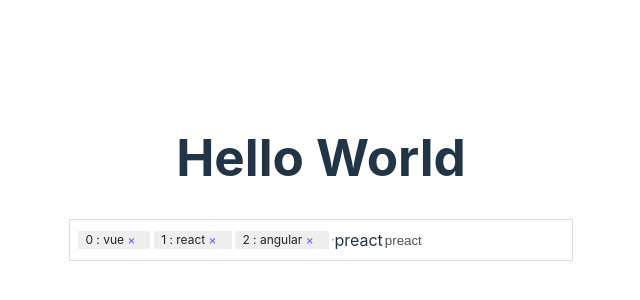
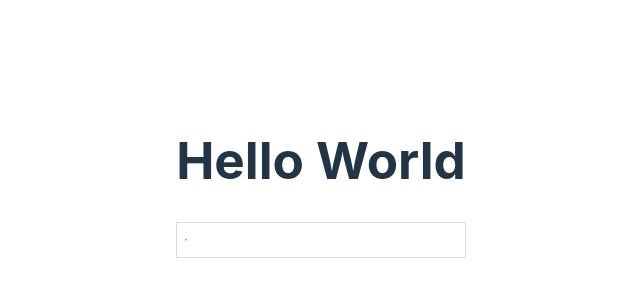
Before and after one commit to nikolozi2001/tags-input, a Vue app: page / in a window 1280 px wide. Shown: the part 222-522 px from the top of the page, without its empty margins (319-959 px from the left). Built offline with nearby package versions, Linux system fonts and the light colour scheme.

Commit message:
Component Communication with Props

```diff
--- a/src/App.vue
+++ b/src/App.vue
@@ -1,19 +1,24 @@
 <script>
-import TagsInput from './components/TagsInput.vue';
-
+import TagsInput from "./components/TagsInput.vue";
 
 export default {
-  components: {
-    // TagsInput
-  }
-}
+  data: () => {
+    return {
+      jsFramework: ["react.js", "vue.js", "angular"],
+    };
+  },
+  mounted() {
+    setTimeout(() => {
+      this.jsFramework.push("ember.js");
+    }, 3000);
+  },
+};
 </script>
 
 <template>
   <h1>Hello World</h1>
 
   <tags-input />
-
 </template>
 
 <style scoped>
--- a/src/components/TagsInput.vue
+++ b/src/components/TagsInput.vue
@@ -22,10 +22,19 @@
 
 <script>
 export default {
-  data: () => ({
-    tags: ["vue", "react", "angular"],
-    newTag: "preact ",
-  }),
+  data() {
+    return {
+      tags: [...this.selectedTags],
+      newTag: "", // default value
+    };
+  },
+
+  props: {
+    selectedTags: {
+      type: Array,
+      default: () => [],
+    },
+  },
 
   watch: {
     newTag(newVal) {
```
